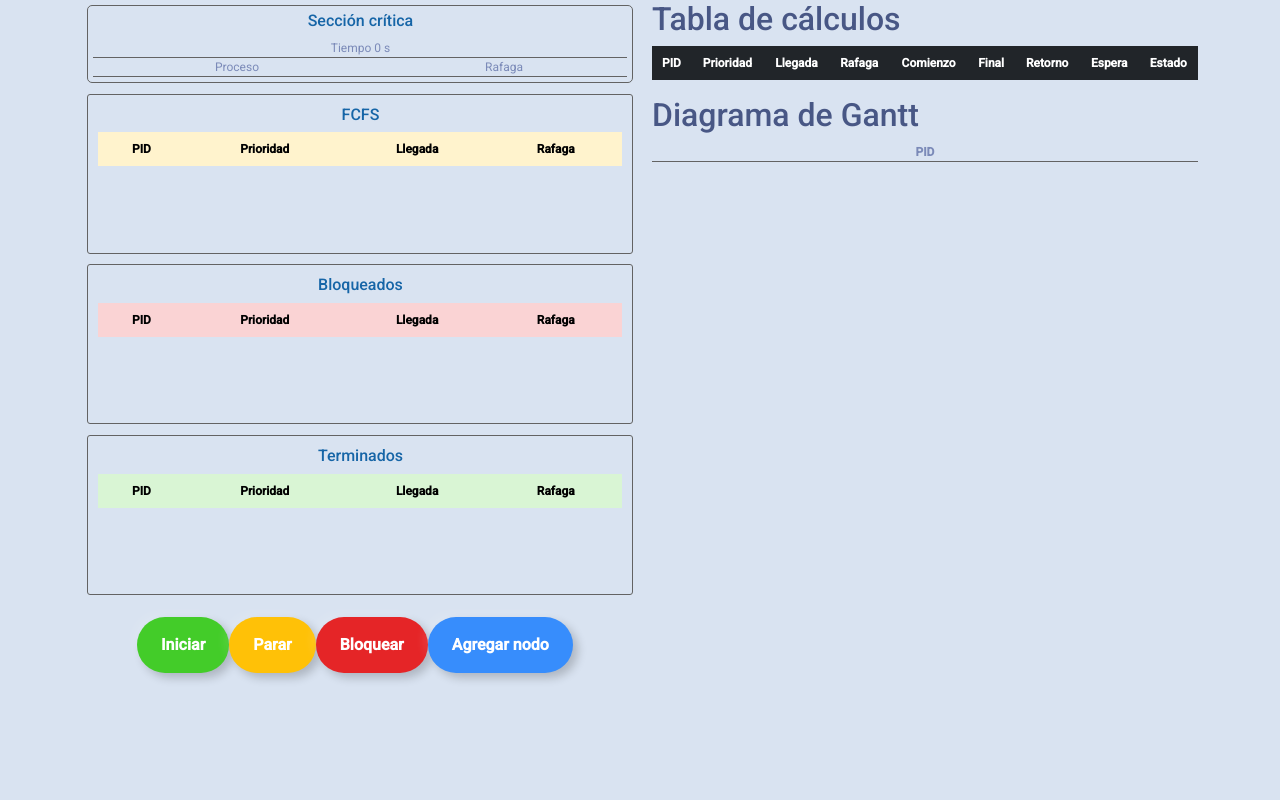
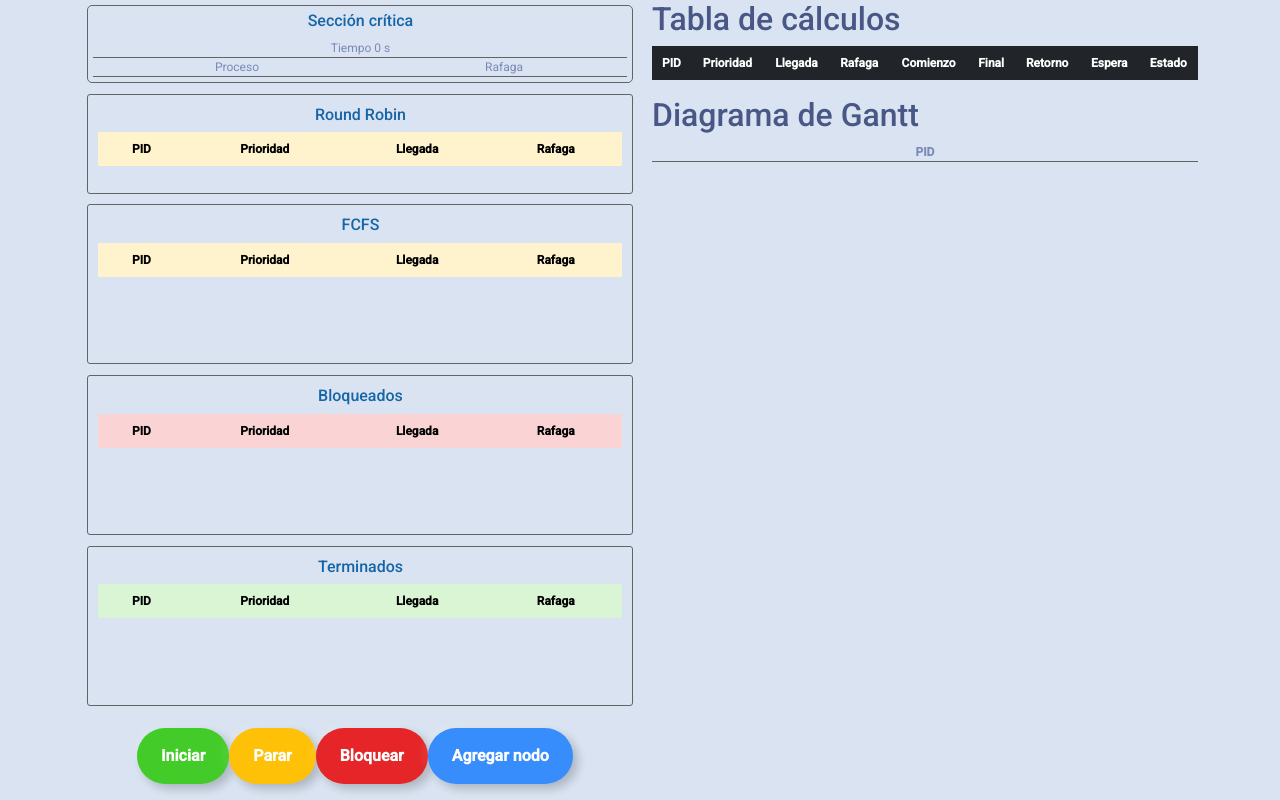
Before and after one commit to santiagoHV/sistemas-operativos, a plain HTML site: page index.html in a window 1280 px wide. Drawn offline with nearby package versions, Linux system fonts and the light colour scheme.

Commit message:
Avtive propridad == 1 and RR

```diff
--- a/index.html
+++ b/index.html
@@ -27,6 +27,20 @@
                         </table>
                     </div>
                     <div class="queues">
+                         <div class="col-12 robin">
+                             <h3>Round Robin</h3>
+                        <table class="table table-hover" >
+                            <thead>
+                                <tr class="table-warning">
+                                    <th>PID</th>
+                                    <th>Prioridad</th>
+                                    <th>Llegada</th>
+                                    <th>Rafaga</th>
+                                </tr>
+                            </thead>
+                            <tbody id="robin"></tbody>
+                        </table>
+                    </div>
                         <div class="col-12 fcfs">
                             <h3>FCFS</h3>
                             <table class="table table-hover">
--- a/js/procesador.js
+++ b/js/procesador.js
@@ -46,9 +46,9 @@ function Procesador() {
                     if (proceso.rafaga_res > 0) {
                         proceso.rafaga_res--;
                         if (proceso.prioridad == 1) {
-                            // if (proceso.rafaga - proceso.rafaga_res == this.quantum + 1) {
-                            //     this.suspender_actual(proceso);
-                            // }
+                             if (proceso.rafaga - proceso.rafaga_res == this.quantum + 1) {
+                                 this.suspender_actual(proceso);
+                             }
                         }
                     } else {
                         proceso.estado = TERMINADO;
```
